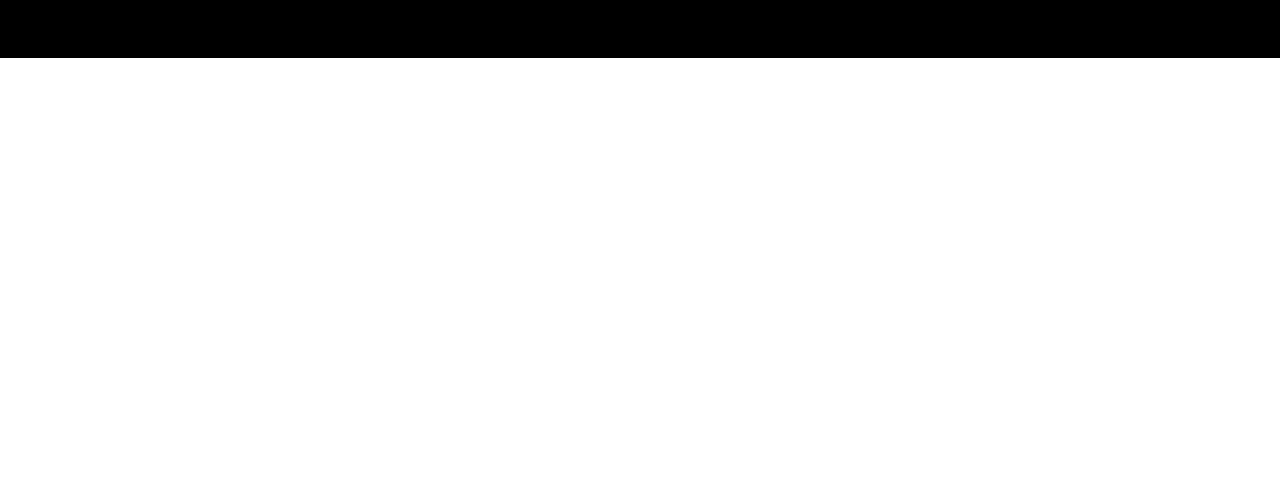
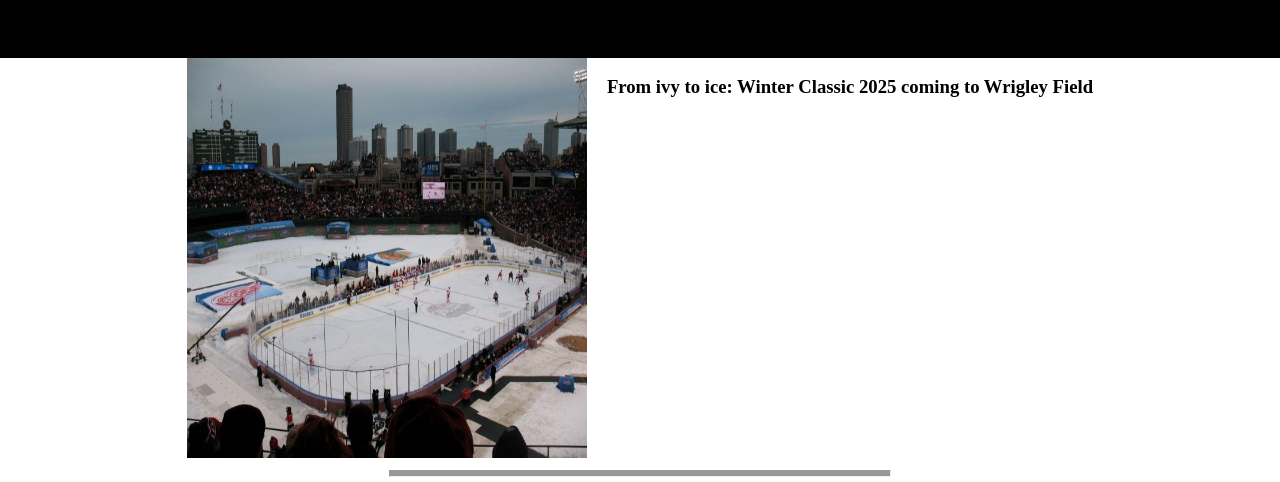
Before and after one commit to ledonneangelo02/MW-Website, a plain HTML site: page csm.html in a window 1280 px wide. Shown: the part 264-746 px from the top of the page. Drawn offline with Linux system fonts and the light colour scheme.

Commit message:
csm.html

```diff
--- a/csm.html
+++ b/csm.html
@@ -12,6 +12,18 @@
         </div>
     </div>
 
+    <div class="articles">
+        <div class="article-box">
+            <a href="https://www.chicagostarmedia.com/news/from-ivy-to-ice-winter-classic-2025-coming-to-wrigley-field/article_ca8b1b8a-da34-11ee-a378-5f0dec9c84f4.html"><img src="./imgs/article1.jpg"></a>
+            <h3>From ivy to ice: Winter Classic 2025 coming to Wrigley Field</h3>
+        </div>
+        <hr>
+        <div class="article-box">
+            <img src="./imgs/city.png">
+            <h3>THIS IS A HEADING</h3>
+
+        </div>
+    </div>
 </body>
 
 </html>
--- a/css/csmStyles.css
+++ b/css/csmStyles.css
@@ -16,3 +16,24 @@
     font-size: 90px;
     font-weight: 100;
 }
+
+.articles{
+    hr{
+        height: 5px;
+        background-color:#979797;
+        width: 500px;
+    }
+}
+
+.article-box{
+    display: flex;
+    justify-content: center;
+    h3{
+        padding-left: 20px;
+        text-align: center;
+    }
+    img{
+        width: 400px;
+        height:400px;
+    }
+}
```
